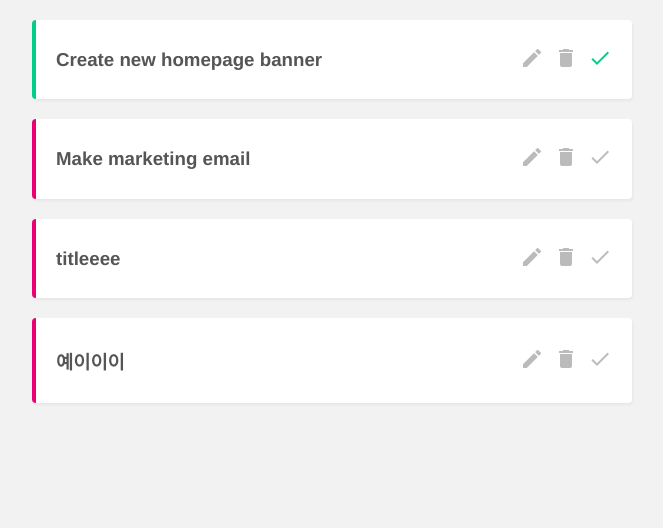
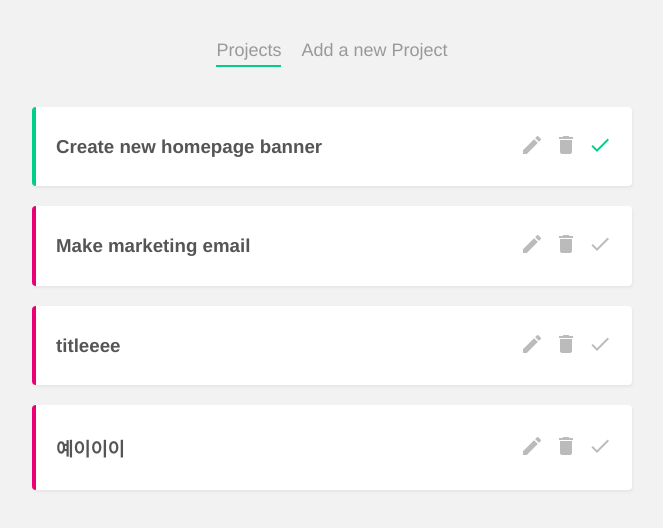
Before and after one commit to Alice-Yoon/vue-practice-project-planner, a Vue app: page / in a window 1280 px wide. Shown: the top 528 px of the page, without its empty margins (308-971 px from the left). Built offline with nearby package versions, Linux system fonts and the light colour scheme; data requests are answered from the project's data file.

Commit message:
added nav-bar

```diff
--- a/src/App.vue
+++ b/src/App.vue
@@ -1,6 +1,15 @@
 <template>
+  <NavBar />
   <router-view/>
 </template>
+
+<script>
+import NavBar from './components/NavBar.vue'
+
+export default {
+  components: { NavBar }
+}
+</script>
 
 <style>
 body {
--- /dev/null
+++ b/src/components/NavBar.vue
@@ -0,0 +1,30 @@
+<template>
+  <nav class="main-nav">
+    <router-link :to="{ name: 'Home' }">Projects</router-link>
+    <router-link :to="{ name: 'AddProject' }">Add a new Project</router-link>
+  </nav>
+</template>
+
+<script>
+export default {
+
+}
+</script>
+
+<style>
+  .main-nav {
+    text-align: center;
+    margin: 40px auto;
+  }
+  .main-nav a {
+    display: inline-block;
+    text-decoration: none;
+    margin: 0 10px;
+    color: #999;
+    font-size: 18px;
+  }
+  a.router-link-active {
+    border-bottom: 2px solid #00ce89;
+    padding-bottom: 4px;
+  }
+</style>
```
